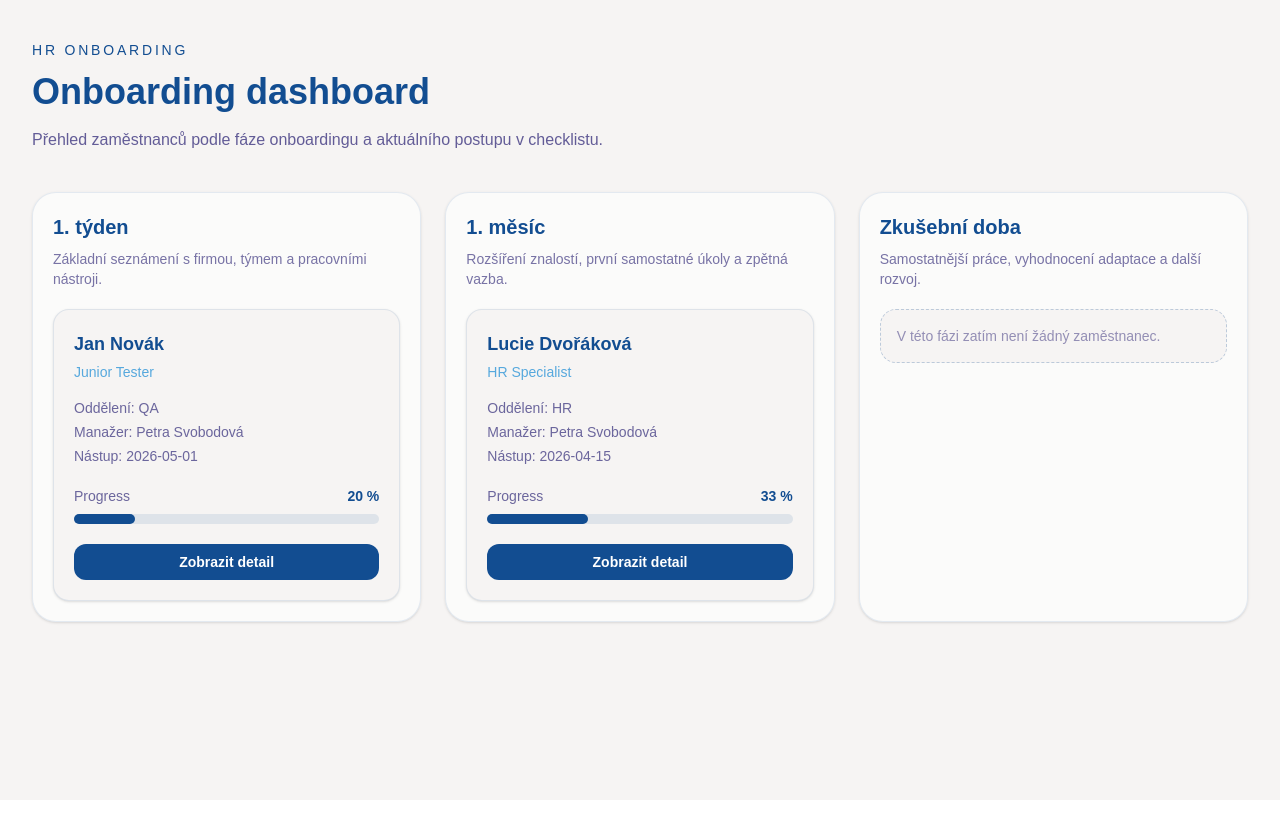
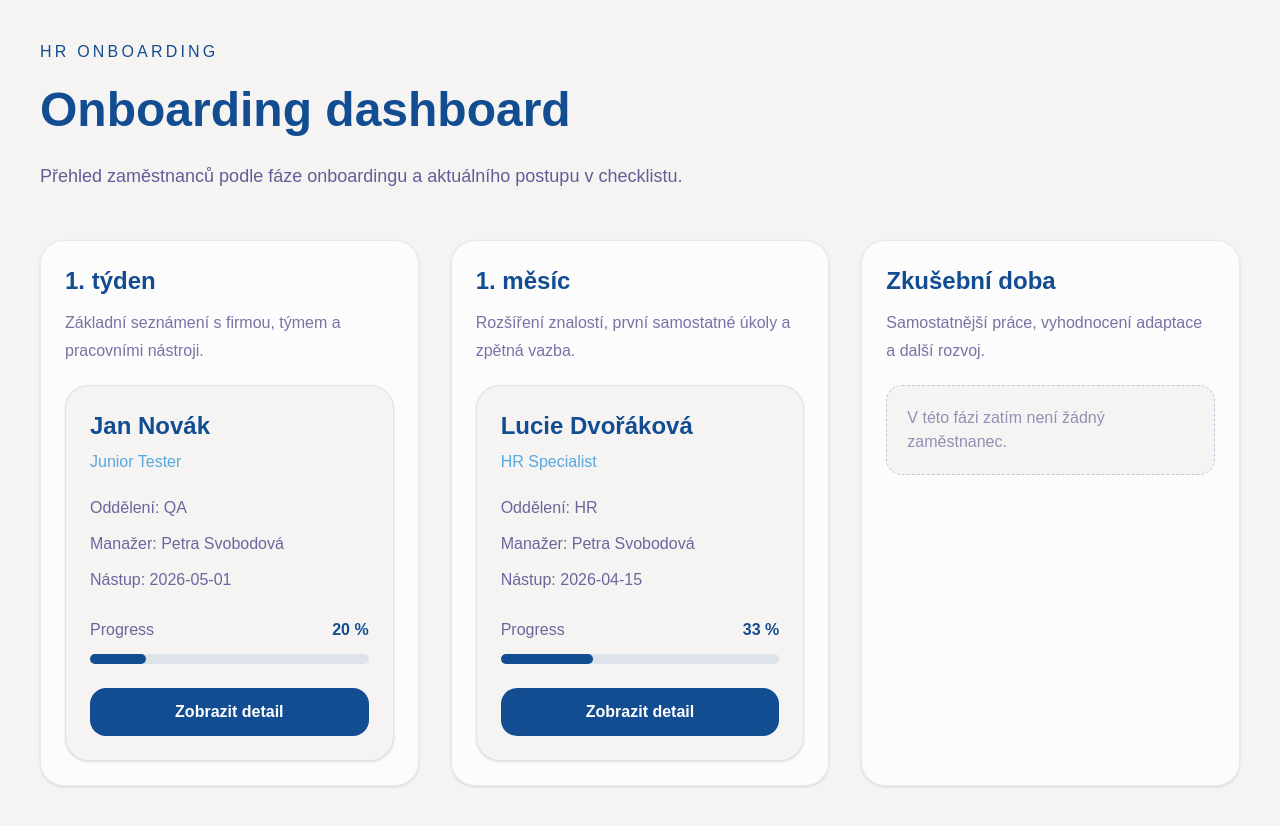
Before and after one commit to KostalJan/Onboarding, a React (Vite) app: page / in a window 1280 px wide. Before the commit the page ends 800 px from the top, so only its background shows below. Built offline with nearby package versions, Linux system fonts and the light colour scheme; a web font is replaced by a local one.

Commit message:
Improve dashboard readability and layout spacing

```diff
--- a/src/App.tsx
+++ b/src/App.tsx
@@ -2,8 +2,10 @@ import { OnboardingDashboard } from './components/dashboard/OnboardingDashboard'
 
 function App() {
   return (
-    <main className="min-h-screen bg-pearl-white px-8 py-10 font-sans text-midnight-blue">
-      <OnboardingDashboard />
+    <main className="min-h-screen bg-pearl-white px-6 py-10 font-sans text-midnight-blue lg:px-10">
+      <div className="mx-auto max-w-7xl">
+        <OnboardingDashboard />
+      </div>
     </main>
   )
 }
--- a/src/components/dashboard/EmployeeCard.tsx
+++ b/src/components/dashboard/EmployeeCard.tsx
@@ -1,52 +1,45 @@
-import type { Employee } from '../../types/onboarding'
-import { onboardingChecklists } from '../../data/checklists'
+import type { Employee } from "../../types/onboarding";
+import { onboardingChecklists } from "../../data/checklists";
 
 interface EmployeeCardProps {
-  employee: Employee
-  onSelectEmployee: (employee: Employee) => void
+  employee: Employee;
+  onSelectEmployee: (employee: Employee) => void;
 }
 
 export function EmployeeCard({
   employee,
   onSelectEmployee,
 }: EmployeeCardProps) {
-  const checklist = onboardingChecklists[employee.phaseId]
+  const checklist = onboardingChecklists[employee.phaseId];
 
   const completedTasks = checklist.filter((task) =>
     employee.completedTaskIds.includes(task.id),
-  )
+  );
 
-  const progress = Math.round(
-    (completedTasks.length / checklist.length) * 100,
-  )
+  const progress = Math.round((completedTasks.length / checklist.length) * 100);
 
   return (
-    <article className="rounded-2xl border border-primary-blue/10 bg-pearl-white p-5 shadow-sm transition hover:-translate-y-0.5 hover:shadow-md">
+    <article className="rounded-3xl border border-primary-blue/10 bg-pearl-white p-6 shadow-sm transition hover:-translate-y-1 hover:shadow-md">
+      {" "}
       <div>
-        <h3 className="text-lg font-bold text-primary-blue">
+        <h3 className="text-2xl font-bold text-primary-blue">
           {employee.firstName} {employee.lastName}
         </h3>
 
-        <p className="mt-1 text-sm font-medium text-sky-blue">
+        <p className="mt-2 text-base font-medium text-sky-blue">
           {employee.position}
         </p>
       </div>
-
-      <div className="mt-4 space-y-1 text-sm text-midnight-blue/70">
+      <div className="mt-5 space-y-2 text-base leading-7 text-midnight-blue/70">
         <p>Oddělení: {employee.department}</p>
         <p>Manažer: {employee.managerName}</p>
         <p>Nástup: {employee.startDate}</p>
       </div>
+      <div className="mt-6">
+        <div className="mb-3 flex justify-between text-base">
+          <span className="font-medium text-midnight-blue/70">Progress</span>
 
-      <div className="mt-5">
-        <div className="mb-2 flex justify-between text-sm">
-          <span className="font-medium text-midnight-blue/70">
-            Progress
-          </span>
-
-          <span className="font-bold text-primary-blue">
-            {progress} %
-          </span>
+          <span className="font-bold text-primary-blue">{progress} %</span>
         </div>
 
         <div className="h-2.5 rounded-full bg-primary-blue/10">
@@ -56,14 +49,13 @@ export function EmployeeCard({
           />
         </div>
       </div>
-
       <button
         type="button"
         onClick={() => onSelectEmployee(employee)}
-        className="mt-5 w-full rounded-xl bg-primary-blue px-4 py-2 text-sm font-bold text-white transition hover:bg-midnight-blue"
+        className="mt-6 w-full rounded-2xl bg-primary-blue px-5 py-3 text-base font-bold text-white transition hover:bg-midnight-blue"
       >
         Zobrazit detail
       </button>
     </article>
-  )
+  );
 }
--- a/src/components/dashboard/OnboardingColumn.tsx
+++ b/src/components/dashboard/OnboardingColumn.tsx
@@ -14,13 +14,12 @@ export function OnboardingColumn({
   onSelectEmployee,
 }: OnboardingColumnProps) {
   return (
-    <section className="rounded-3xl border border-primary-blue/10 bg-white/60 p-5 shadow-sm">
-      <div className="mb-5">
-        <h2 className="text-xl font-bold text-primary-blue">
+<section className="rounded-3xl border border-primary-blue/10 bg-white/70 p-6 shadow-sm">      <div className="mb-5">
+        <h2 className="text-2xl font-bold text-primary-blue">
           {phase.title}
         </h2>
 
-        <p className="mt-2 text-sm leading-5 text-midnight-blue/65">
+        <p className="mt-3 text-base leading-7 text-midnight-blue/65">
           {phase.description}
         </p>
       </div>
@@ -35,7 +34,7 @@ export function OnboardingColumn({
             />
           ))
         ) : (
-          <p className="rounded-2xl border border-dashed border-primary-blue/25 bg-pearl-white p-4 text-sm text-midnight-blue/50">
+          <p className="rounded-2xl border border-dashed border-primary-blue/25 bg-pearl-white p-5 text-base text-midnight-blue/50">
             V této fázi zatím není žádný zaměstnanec.
           </p>
         )}
--- a/src/components/dashboard/OnboardingDashboard.tsx
+++ b/src/components/dashboard/OnboardingDashboard.tsx
@@ -1,35 +1,36 @@
-import { useState } from 'react'
-import type { Employee } from '../../types/onboarding'
-import { initialEmployees } from '../../data/employees'
-import { onboardingPhases } from '../../data/phases'
-import { OnboardingColumn } from './OnboardingColumn'
+import { useState } from "react";
+import type { Employee } from "../../types/onboarding";
+import { initialEmployees } from "../../data/employees";
+import { onboardingPhases } from "../../data/phases";
+import { OnboardingColumn } from "./OnboardingColumn";
 
 export function OnboardingDashboard() {
-  const [selectedEmployee, setSelectedEmployee] =
-    useState<Employee | null>(null)
+  const [selectedEmployee, setSelectedEmployee] = useState<Employee | null>(
+    null,
+  );
 
   return (
     <div>
-      <header className="mb-10">
-        <p className="text-sm font-medium uppercase tracking-[0.2em] text-primary-blue">
+      <header className="mb-12">
+        <p className="text-base font-medium uppercase tracking-[0.2em] text-primary-blue">
           HR onboarding
         </p>
 
-        <h1 className="mt-3 text-4xl font-bold text-primary-blue">
+        <h1 className="mt-4 text-5xl font-bold leading-tight text-primary-blue">
           Onboarding dashboard
         </h1>
 
-        <p className="mt-4 max-w-2xl text-base text-midnight-blue/75">
-          Přehled zaměstnanců podle fáze onboardingu a aktuálního postupu
-          v checklistu.
+        <p className="mt-5 max-w-3xl text-lg leading-8 text-midnight-blue/75">
+          Přehled zaměstnanců podle fáze onboardingu a aktuálního postupu v
+          checklistu.
         </p>
       </header>
 
-      <div className="grid gap-6 lg:grid-cols-3">
+      <div className="grid gap-8 xl:grid-cols-3">
         {onboardingPhases.map((phase) => {
           const employeesInPhase = initialEmployees.filter(
             (employee) => employee.phaseId === phase.id,
-          )
+          );
 
           return (
             <OnboardingColumn
@@ -38,7 +39,7 @@ export function OnboardingDashboard() {
               employees={employeesInPhase}
               onSelectEmployee={setSelectedEmployee}
             />
-          )
+          );
         })}
       </div>
 
@@ -54,5 +55,5 @@ export function OnboardingDashboard() {
         </section>
       )}
     </div>
-  )
+  );
 }
```
